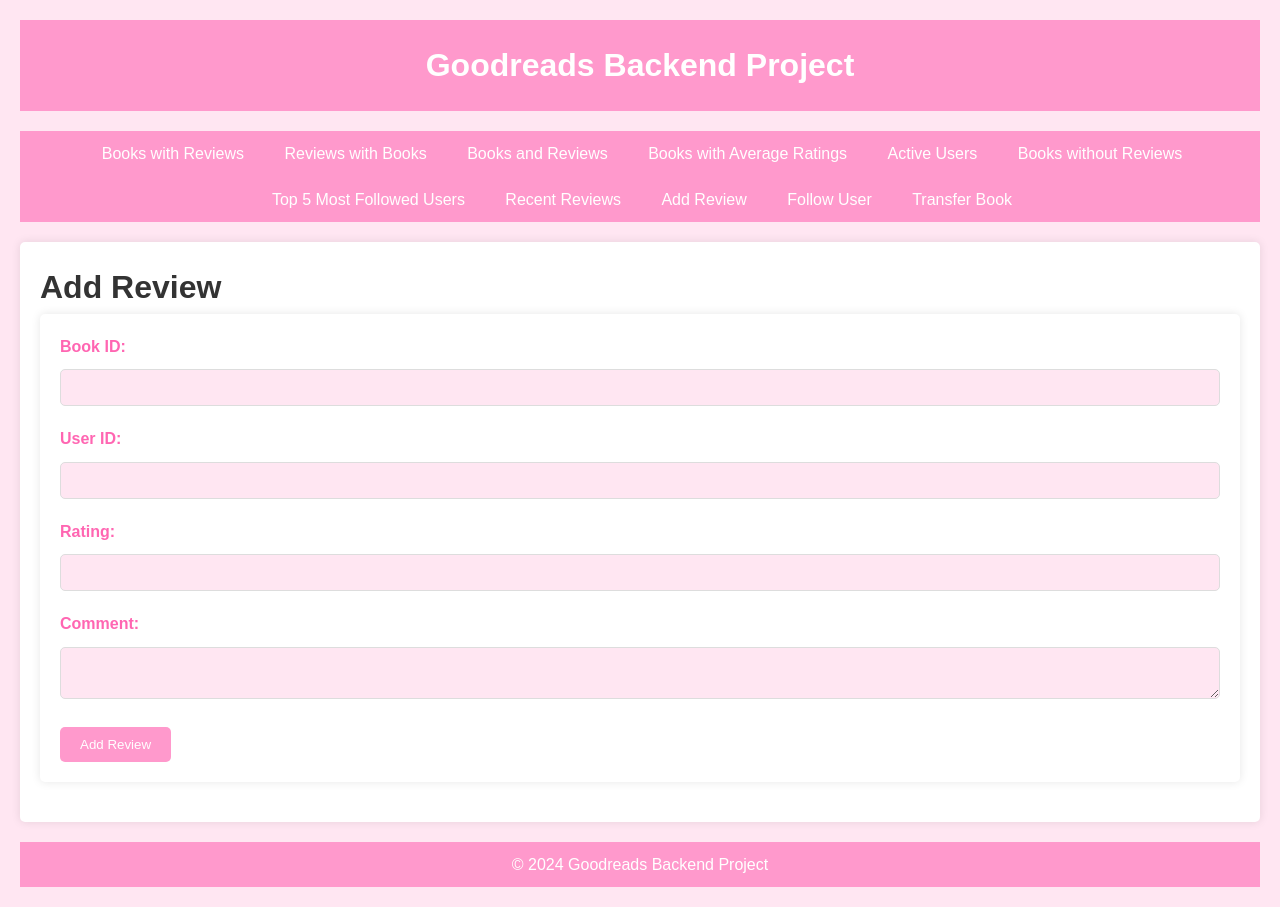
After one commit to ayseguldmrblk/GoodreadsBackend, a Django app: page /add_review/ in a window 1280 px wide. The commit adds this page. Run offline with Django 5.2, Linux system fonts and the light colour scheme.

Commit message:
triggers and views

```diff
--- a/Goodreads/Books/static/Books/style.css
+++ b/Goodreads/Books/static/Books/style.css
@@ -1,47 +1,131 @@
-/* your_app/static/your_app/style.css */
+/* Basic reset */
+* {
+    margin: 0;
+    padding: 0;
+    box-sizing: border-box;
+}
+
+/* Body styling */
 body {
     font-family: Arial, sans-serif;
-    margin: 0;
-    padding: 0;
+    background-color: #ffe6f2; /* Light pink background */
+    color: #333;
+    line-height: 1.6;
+    padding: 20px;
 }
 
-header, footer {
-    background-color: #f8f8f8;
-    padding: 10px 20px;
+/* Header styling */
+header {
+    background: #ff99cc; /* Soft pink */
+    color: #ffffff;
+    padding: 20px 0;
     text-align: center;
+    margin-bottom: 20px;
 }
 
+/* Navigation styling */
 nav ul {
-    list-style-type: none;
-    margin: 0;
+    background: #ff99cc; /* Soft pink */
+    list-style: none;
     padding: 0;
+    text-align: center;
+    margin-bottom: 20px;
 }
 
 nav ul li {
     display: inline;
-    margin-right: 10px;
+    margin-right: -4px;
 }
 
 nav ul li a {
+    display: inline-block;
+    padding: 10px 20px;
     text-decoration: none;
-    color: #333;
+    color: #ffffff;
+    transition: background 0.3s;
 }
 
+nav ul li a:hover {
+    background: #ff66b2; /* Slightly darker pink */
+}
+
+/* Main content styling */
+main {
+    background: #ffffff;
+    padding: 20px;
+    box-shadow: 0 0 10px rgba(0, 0, 0, 0.1);
+    margin-bottom: 20px;
+    border-radius: 5px;
+}
+
+/* Table styling */
 table {
     width: 100%;
     border-collapse: collapse;
-    margin: 20px 0;
+    margin-bottom: 20px;
 }
 
 table, th, td {
-    border: 1px solid #ddd;
-}
-
-th, td {
-    padding: 8px;
+    border: 1px solid #dddddd;
+    padding: 10px;
     text-align: left;
 }
 
 th {
-    background-color: #f2f2f2;
+    background: #ff99cc; /* Soft pink */
+    color: #ffffff;
 }
+
+tr:nth-child(even) {
+    background: #ffe6f2; /* Light pink */
+}
+
+/* Form styling */
+form {
+    background: #ffffff;
+    padding: 20px;
+    box-shadow: 0 0 10px rgba(0, 0, 0, 0.1);
+    margin-bottom: 20px;
+    border-radius: 5px;
+}
+
+form label {
+    display: block;
+    margin-bottom: 10px;
+    font-weight: bold;
+    color: #ff66b2; /* Darker pink for labels */
+}
+
+form input[type="text"],
+form textarea {
+    width: 100%;
+    padding: 10px;
+    margin-bottom: 20px;
+    border: 1px solid #dddddd;
+    border-radius: 5px;
+    background-color: #ffe6f2; /* Light pink */
+}
+
+form button {
+    display: inline-block;
+    padding: 10px 20px;
+    background: #ff99cc; /* Soft pink */
+    color: #ffffff;
+    border: none;
+    cursor: pointer;
+    border-radius: 5px;
+    transition: background 0.3s;
+}
+
+form button:hover {
+    background: #ff66b2; /* Slightly darker pink */
+}
+
+/* Footer styling */
+footer {
+    text-align: center;
+    padding: 10px 0;
+    background: #ff99cc; /* Soft pink */
+    color: #ffffff;
+    margin-top: 20px;
+}
--- /dev/null
+++ b/Goodreads/Books/templates/Books/add_review.html
@@ -0,0 +1,23 @@
+{% extends "Books/base.html" %}
+
+{% block title %}Add Review{% endblock %}
+
+{% block content %}
+<h1>Add Review</h1>
+<form method="post">
+    {% csrf_token %}
+    <label for="book_id">Book ID:</label>
+    <input type="text" id="book_id" name="book_id">
+
+    <label for="user_id">User ID:</label>
+    <input type="text" id="user_id" name="user_id">
+
+    <label for="rating">Rating:</label>
+    <input type="text" id="rating" name="rating">
+
+    <label for="comment">Comment:</label>
+    <textarea id="comment" name="comment"></textarea>
+
+    <button type="submit">Add Review</button>
+</form>
+{% endblock %}
--- /dev/null
+++ b/Goodreads/Books/templates/Books/base.html
@@ -0,0 +1,35 @@
+<!DOCTYPE html>
+<html>
+<head>
+    {% load static %}
+    <title>{% block title %}Goodreads Backend{% endblock %}</title>
+    <link rel="stylesheet" type="text/css" href="{% static 'Books/style.css' %}">
+</head>
+<body>
+    <header>
+        <h1>Goodreads Backend Project</h1>
+    </header>
+    <nav>
+        <ul>
+            <li><a href="{% url 'books_with_reviews' %}">Books with Reviews</a></li>
+            <li><a href="{% url 'reviews_with_books' %}">Reviews with Books</a></li>
+            <li><a href="{% url 'books_and_reviews' %}">Books and Reviews</a></li>
+            <li><a href="{% url 'books_with_avg_ratings' %}">Books with Average Ratings</a></li>
+            <li><a href="{% url 'active_users' %}">Active Users</a></li>
+            <li><a href="{% url 'books_without_reviews' %}">Books without Reviews</a></li>
+            <li><a href="{% url 'top_5_most_followed_users' %}">Top 5 Most Followed Users</a></li>
+            <li><a href="{% url 'recent_reviews' %}">Recent Reviews</a></li>
+            <li><a href="{% url 'add_review' %}">Add Review</a></li>
+            <li><a href="{% url 'follow_user' %}">Follow User</a></li>
+            <li><a href="{% url 'transfer_book' %}">Transfer Book</a></li>
+        </ul>
+    </nav>
+    <main>
+        {% block content %}
+        {% endblock %}
+    </main>
+    <footer>
+        <p>&copy; 2024 Goodreads Backend Project</p>
+    </footer>
+</body>
+</html>
--- a/Goodreads/templates/Books/books_with_reviews.html
+++ b/Goodreads/Books/templates/Books/books_with_reviews.html
@@ -1,4 +1,3 @@
-<!-- your_app/templates/your_app/books_with_reviews.html -->
 {% extends "Books/base.html" %}
 
 {% block title %}Books with Reviews{% endblock %}
--- a/Goodreads/Books/views.py
+++ b/Goodreads/Books/views.py
@@ -1,7 +1,7 @@
-from django.shortcuts import render
+from django.shortcuts import redirect, render
+from Books.models import Book, Review
 
-
-from ..utils import fetch_books_with_reviews, fetch_reviews_with_books, fetch_books_and_reviews
+from Books.utils import fetch_books_with_reviews, fetch_reviews_with_books, fetch_books_and_reviews, fetch_books_with_avg_ratings, fetch_active_users, fetch_books_without_reviews, fetch_top_5_most_followed_users, fetch_recent_reviews, add_review_and_update_count, follow_user_and_log_activity, transfer_book_between_shelves
 
 def books_with_reviews_view(request):
     data = fetch_books_with_reviews()
@@ -14,3 +14,51 @@ def reviews_with_books_view(request):
 def books_and_reviews_view(request):
     data = fetch_books_and_reviews()
     return render(request, 'Books/books_and_reviews.html', {'data': data})
+
+def books_with_avg_ratings_view(request):
+    data = fetch_books_with_avg_ratings()
+    return render(request, 'Books/books_with_avg_ratings.html', {'data': data})
+
+def active_users_view(request):
+    data = fetch_active_users()
+    return render(request, 'Books/active_users.html', {'data': data})
+
+def books_without_reviews_view(request):
+    data = fetch_books_without_reviews()
+    return render(request, 'Books/books_without_reviews.html', {'data': data})
+
+def top_5_most_followed_users_view(request):
+    data = fetch_top_5_most_followed_users()
+    return render(request, 'Books/top_5_most_followed_users.html', {'data': data})
+
+def recent_reviews_view(request):
+    data = fetch_recent_reviews()
+    return render(request, 'Books/recent_reviews.html', {'data': data})
+
+
+def add_review_view(request):
+    if request.method == 'POST':
+        book_id = request.POST['book_id']
+        user_id = request.POST['user_id']
+        rating = request.POST['rating']
+        comment = request.POST['comment']
+        add_review_and_update_count(book_id, user_id, rating, comment)
+        return redirect('some_view')  # Replace 'some_view' with your target view
+    return render(request, 'Books/add_review.html')
+
+def follow_user_view(request):
+    if request.method == 'POST':
+        following_user_id = request.POST['following_user_id']
+        followed_user_id = request.POST['followed_user_id']
+        follow_user_and_log_activity(following_user_id, followed_user_id)
+        return redirect('some_view')  # Replace 'some_view' with your target view
+    return render(request, 'Books/follow_user.html')
+
+def transfer_book_view(request):
+    if request.method == 'POST':
+        book_id = request.POST['book_id']
+        from_shelf_id = request.POST['from_shelf_id']
+        to_shelf_id = request.POST['to_shelf_id']
+        transfer_book_between_shelves(book_id, from_shelf_id, to_shelf_id)
+        return redirect('some_view')  # Replace 'some_view' with your target view
+    return render(request, 'Books/transfer_book.html')
--- a/Goodreads/Goodreads/urls.py
+++ b/Goodreads/Goodreads/urls.py
@@ -15,12 +15,22 @@ Including another URLconf
     2. Add a URL to urlpatterns:  path('blog/', include('blog.urls'))
 """
 from django.contrib import admin
-from django.urls import path
-from Books.views import books_with_reviews_view, reviews_with_books_view, books_and_reviews_view
+from django.urls import path, include
+
+# Import views from the Books app
+from Books.views import books_with_reviews_view, reviews_with_books_view, books_and_reviews_view, books_with_avg_ratings_view, active_users_view, books_without_reviews_view, top_5_most_followed_users_view, recent_reviews_view, add_review_view, follow_user_view, transfer_book_view
 
 urlpatterns = [
     path('admin/', admin.site.urls),
     path('books_with_reviews/', books_with_reviews_view, name='books_with_reviews'),
     path('reviews_with_books/', reviews_with_books_view, name='reviews_with_books'),
     path('books_and_reviews/', books_and_reviews_view, name='books_and_reviews'),
+    path('books_with_avg_ratings/', books_with_avg_ratings_view, name='books_with_avg_ratings'),
+    path('active_users/', active_users_view, name='active_users'),
+    path('books_without_reviews/', books_without_reviews_view, name='books_without_reviews'),
+    path('top_5_most_followed_users/', top_5_most_followed_users_view, name='top_5_most_followed_users'),
+    path('recent_reviews/', recent_reviews_view, name='recent_reviews'),
+    path('add_review/', add_review_view, name='add_review'),
+    path('follow_user/', follow_user_view, name='follow_user'),
+    path('transfer_book/', transfer_book_view, name='transfer_book'),
 ]
```
Also changed, not shown: Goodreads/Books/models.py (+8 -0 lines), Goodreads/Books/templates/Books/active_users.html (added, +21 -0 lines), Goodreads/Books/templates/Books/books_with_avg_ratings.html (added, +21 -0 lines), Goodreads/Books/templates/Books/books_without_reviews.html (added, +19 -0 lines), Goodreads/Books/templates/Books/follow_user.html (added, +17 -0 lines), Goodreads/Books/templates/Books/recent_reviews.html (added, +27 -0 lines), Goodreads/Books/templates/Books/top_5_most_followed_users.html (added, +21 -0 lines), Goodreads/Books/templates/Books/transfer_book.html (added, +20 -0 lines), Goodreads/Books/utils.py (added, +122 -0 lines), Goodreads/Goodreads/settings.py (+13 -1 lines), Goodreads/templates/Books/base.html (deleted, +0 -27 lines), Goodreads/utils.py (deleted, +0 -31 lines), Goodreads/Books/templates/Books/books_and_reviews.html (renamed from Goodreads/templates/Books/books_and_reviews.html), Goodreads/Books/templates/Books/reviews_with_books.html (renamed from Goodreads/templates/Books/reviews_with_books.html).
